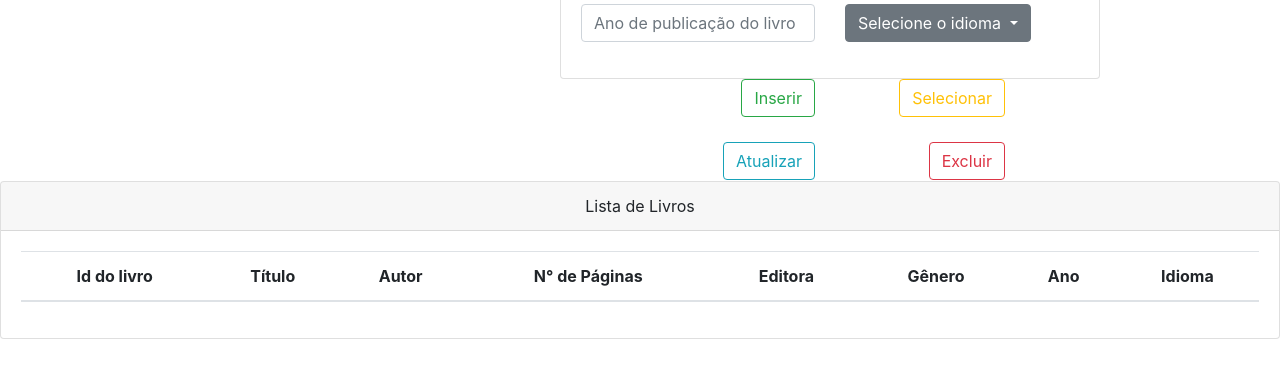
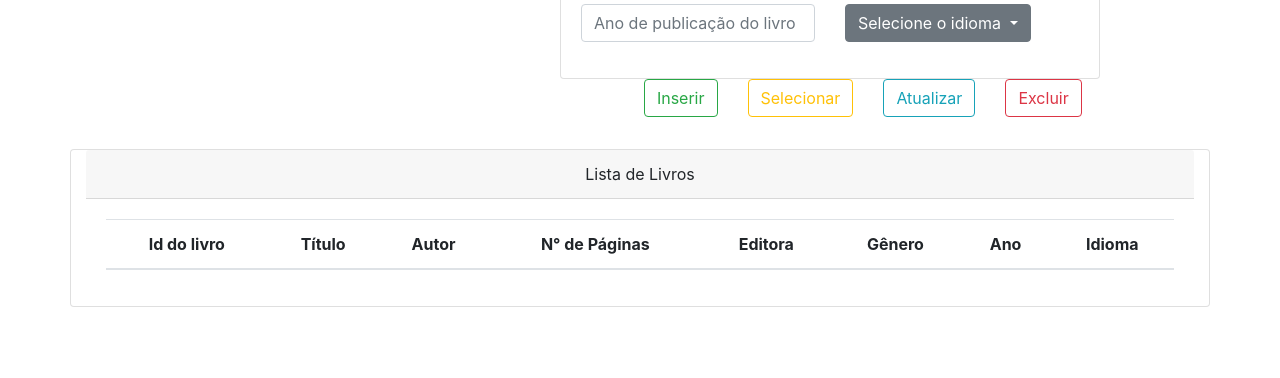
Before and after one commit to DeniseAlmeida1303/Sistema-Biblioteca, a plain HTML site: page index.html in a window 1280 px wide. Shown: the part 326-704 px from the top of the page. Drawn offline with nearby package versions, Linux system fonts and the light colour scheme.

Commit message:
botão selecionar

```diff
--- a/index.html
+++ b/index.html
@@ -8,9 +8,6 @@
   <!-- Bootstrap CSS -->
     <link rel="stylesheet" href="https://maxcdn.bootstrapcdn.com/bootstrap/4.0.0/css/bootstrap.min.css" integrity="sha384-Gn5384xqQ1aoWXA+058RXPxPg6fy4IWvTNh0E263XmFcJlSAwiGgFAW/dAiS6JXm" crossorigin="anonymous">
     <script src="https://maxcdn.bootstrapcdn.com/bootstrap/4.0.0/js/bootstrap.min.js" integrity="sha384-JZR6Spejh4U02d8jOt6vLEHfe/JQGiRRSQQxSfFWpi1MquVdAyjUar5+76PVCmYl" crossorigin="anonymous"></script>
-    <script src="https://code.jquery.com/jquery-3.6.0.min.js"></script>
-    <script src="https://maxcdn.bootstrapcdn.com/bootstrap/4.0.0/js/bootstrap.min.js"></script>
-
 </head>
   <body>
     <main>
@@ -28,8 +25,8 @@
         <div class="row">
           <div class="col-md-4">
             <div class="form-group text-left">
-              <label for="id livro class=text-left">Id Livro</label>
-              <input type="text" class="form-control" id="titulo" placeholder="ID do livro">
+              <label for="id-livro class=text-left">Id Livro</label>
+              <input type="text" class="form-control" id="id-livro" placeholder="ID do livro">
             </div>
           </div>
           <div class="col-md-4">
@@ -60,7 +57,7 @@
           <div class="col-md-4">
            <div class="form-group text-left">
               <label for="Gênero class=text-left">Gênero</label>
-              <input type="text" class="form-control" id="Gêneror" placeholder="Ex:Romance">
+              <input type="text" class="form-control" id="Gênero" placeholder="Ex:Romance">
             </div>
           </div>
           <div class="col-md-6">
@@ -69,6 +66,7 @@
               <input type="text" class="form-control" id="Ano" placeholder="Ano de publicação do livro">
             </div>
           </div>
+            <form class="selecionar idioma">
     <div class="col-md-6">
      <div class="form-group text-left">
         <label for="Idioma class=text-left">Idioma</label>
@@ -87,38 +85,34 @@
         $('.dropdown-toggle').dropdown();
         });
         </script>
+        </form>
         </div>
       </div>
     </div>
   </div>
   </div>
-             <div class="row">
-        <div class="col-6">
+  </div>
+  <div class="container ">
+    <div class="d-flex justify-content-end mb-3">
+      <div class="col-md-7 mb-3 ">
         <button type="submit" class="btn btn-outline-success btn-md float-right">Inserir</button>
       </div>
-        <div class="col-4 ">
-          <button type="submit" class="btn btn-outline-warning  btn-md float-right">Selecionar</button>
+      <div class="col-1 col-md-auto mb-3">
+        <button type="submit" class="btn btn-outline-warning btn-md float-right">Selecionar</button>
       </div>
-        <div class="col-6 mt-4">
-        </div>
-      </div>
-          <div class="row">
-            <div class="col-6">
+      <div class="col-6 col-md-auto mb-3">
         <button type="submit" class="btn btn-outline-info btn-md float-right">Atualizar</button>
       </div>
-            <div class="col-4 ">
-              <button type="submit" class="btn  btn-outline-danger btn-md  float-right">Excluir</button>
+      <div class="col-1 col-md-auto mb-3">
+        <button type="submit" class="btn btn-outline-danger btn-md float-right">Excluir</button>
       </div>
-            <div class="col-6 ">
+      <div class="col-6 col-md mb-3">
+        <!-- coluna vazia -->
       </div>
     </div>
   </div>
-  </div>
-</div>
-  </main>
-
    <!-- READ table -->
-       <div class="card mb-5 text-center">
+ <div class="card col-12 text-center">
   <div class="card-header">
     Lista de Livros
   </div>
@@ -139,5 +133,8 @@
     </table>
   </div>
 </div>
+
+
+  </main>
 </body>
 </html>
```
Lines whose indentation alone changed are shown as unchanged.
